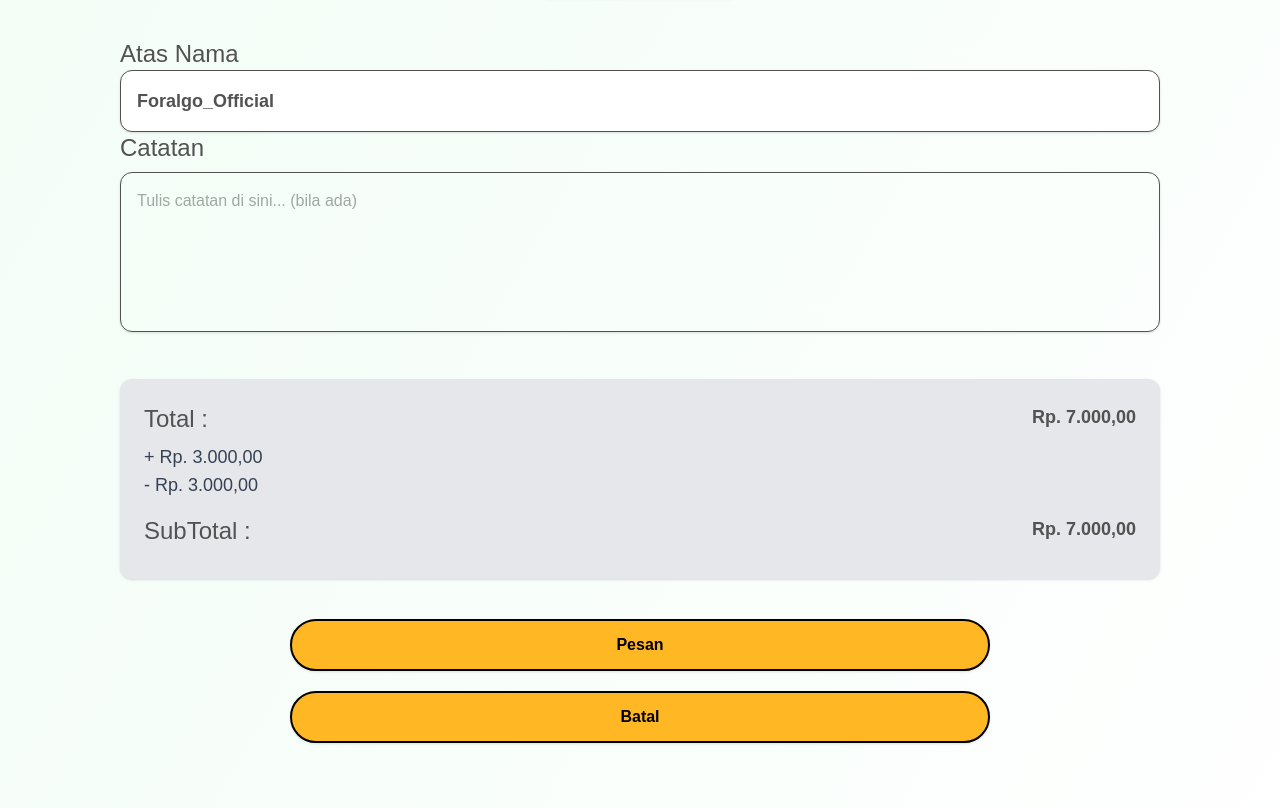
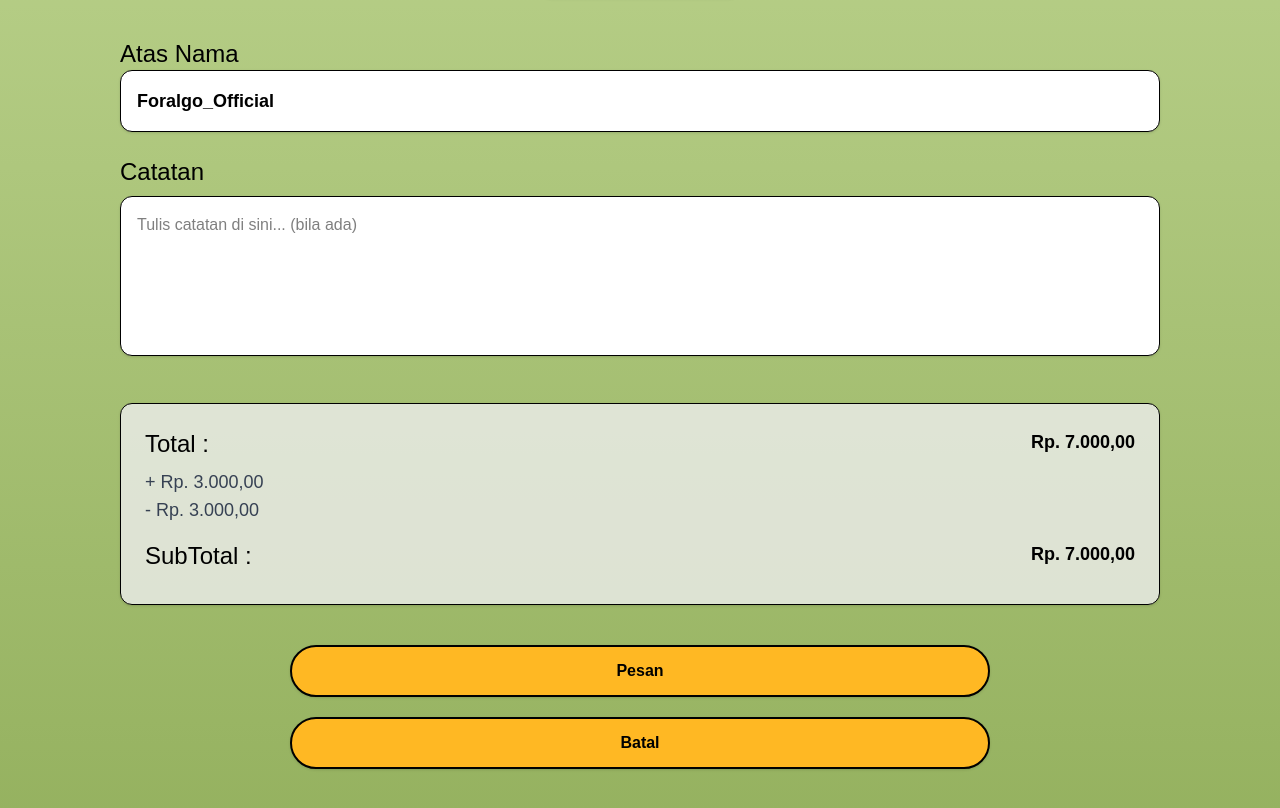
Before and after one commit to KevinSinatria/jajankuy-frontend, a React (Vite) app: page /checkout in a window 1280 px wide. Shown: the part 966-1774 px from the top of the page. Built offline with nearby package versions, Linux system fonts and the light colour scheme.

Commit message:
feat: revisi ui

```diff
--- a/src/components/Checkout.jsx
+++ b/src/components/Checkout.jsx
@@ -97,16 +97,16 @@ function Checkout(props) {
         </div>
 
         {/* Catatan */}
-        <div>
+        <div className="mt-6">
           <label className="block text-2xl font-light mb-2">Catatan</label>
           <textarea
-            className="w-full h-40 p-4 rounded-xl border shadow resize-none focus:outline-none"
+            className="w-full h-40 p-4 rounded-xl border shadow resize-none focus:outline-none bg-white"
             placeholder="Tulis catatan di sini... (bila ada)"
           />
         </div>
 
         {/* Total */}
-        <div className="bg-gray-200 rounded-xl shadow p-6 text-lg mt-10">
+        <div className="bg-[#EEEEEECC] border rounded-xl shadow p-6 text-lg mt-10">
           <div className="flex justify-between mb-2">
             <span className="font-light text-2xl">Total :</span>
             <span className="font-semibold">Rp. 7.000,00</span>
--- a/src/pages/CheckoutPage.jsx
+++ b/src/pages/CheckoutPage.jsx
@@ -5,7 +5,7 @@ import Checkout from "../components/Checkout";
 function CheckoutPage() {
   return (
     <div>
-      <div className="w-full min-h-screen flex flex-col bg-gradient-to-br from-green-50 to-white text-neutral-600">
+      <div className="w-full min-h-screen flex flex-col" style={{ backgroundImage: 'linear-gradient(to top, #83A24A, #AEC77D, #D7EAAE)', }}>
         <Navbar />
         <Checkout/>
       </div>
--- a/src/pages/DetailsPage.jsx
+++ b/src/pages/DetailsPage.jsx
@@ -35,12 +35,12 @@ const DetailsPage = () => {
     };
 
     return (
-        <div className="min-h-screen bg-white text-neutral-800">
+        <div className="min-h-screen text-neutral-800" style={{ backgroundImage: 'linear-gradient(to top, #83A24A, #AEC77D, #D7EAAE)', }}>
             <Navbar />
 
             {/* kontainer produk utama */}
             <section className="max-w-7xl mx-auto px-4 pt-40">
-                <div className="grid grid-cols-1 lg:grid-cols-3 gap-8 items-start">
+                <div className="grid grid-cols-1 lg:grid-cols-3 gap-8 items-center px-8 border rounded-2xl h-[421px]" style={{ backgroundImage: 'linear-gradient(to top, #CCF971, #E2FFA6, #FFFFFF)', }}>
                     <div className="flex justify-center">
                         <img
                             src={productImage}
@@ -64,7 +64,7 @@ const DetailsPage = () => {
                         </p>
                     </div>
 
-                    <div className="bg-white rounded-xl shadow-[0_0_25px_rgba(0,0,0,0.2)] p-8 w-full max-w-sm mx-auto lg:mx-0 flex flex-col gap-4">
+                    <div className="rounded-xl shadow-[0_0_25px_rgba(0,0,0,0.2)] p-8 w-full max-w-sm mx-auto lg:mx-0 flex flex-col gap-4 border" style={{ backgroundImage: 'linear-gradient(to top, #E2FFA6, #FFFFFF)', }}>
                         <div className="flex items-center justify-between px-4 py-4 rounded-md">
                             <button onClick={decrement} className="text-gray-600 hover:text-black">
                                 <CircleMinus size={30} />
--- a/src/pages/FavoritePage.jsx
+++ b/src/pages/FavoritePage.jsx
@@ -35,7 +35,7 @@ const FavoritePage = () => {
     };
 
     return (
-        <div className="bg-gradient-to-br from-white to-lime-50 min-h-screen">
+        <div className="min-h-screen" style={{ backgroundImage: 'linear-gradient(to top, #83A24A, #AEC77D, #D7EAAE)', }}>
             <Navbar />
             <div className="px-6 pt-24 pb-14">
                 <h1 className="text-3xl font-semibold text-center mt-14">Favorite</h1>
--- a/src/pages/HistoryPage.jsx
+++ b/src/pages/HistoryPage.jsx
@@ -76,7 +76,7 @@ function HistoryPage() {
   ]);
 
   return (
-    <div className="w-full min-h-screen flex flex-col bg-gradient-to-br from-green-50 to-white text-neutral-600">
+    <div className="w-full min-h-screen flex flex-col" style={{ backgroundImage: 'linear-gradient(to top, #83A24A, #AEC77D, #D7EAAE)', }}>
       <Navbar />
 
       <div className="mt-30 px-4 sm:px-6 lg:px-10">
@@ -153,12 +153,6 @@ function HistoryPage() {
                       >
                         Pesan Lagi
                       </a>
-                      <a
-                        href="/"
-                        className="bg-yellow-400 hover:bg-yellow-500 text-black font-semibold px-5 py-2 rounded-lg transition duration-300 w-full text-center"
-                      >
-                        Hapus
-                      </a>
                     </div>
                   </div>
                 </div>
--- a/src/pages/KeranjangPage.jsx
+++ b/src/pages/KeranjangPage.jsx
@@ -38,7 +38,7 @@ const KeranjangPage = () => {
         .reduce((acc, item) => acc + item.harga * item.qty, 0);
 
     return (
-        <div className="flex flex-col min-h-screen bg-gradient-to-br from-white to-lime-50 text-gray-800">
+        <div className="flex flex-col min-h-screen text-gray-800" style={{ backgroundImage: 'linear-gradient(to top, #83A24A, #AEC77D, #D7EAAE)', }}>
             <Navbar />
             <main className='flex-1'>
                 <div className="container mx-auto px-6 py-10">
@@ -98,7 +98,7 @@ const KeranjangPage = () => {
                                     Rp. {totalHarga.toLocaleString("id-ID")},00
                                 </p>
                                 <button className="w-full bg-yellow-400 text-black font-semibold py-2 rounded-md hover:bg-yellow-500 transition">
-                                    Pesan
+                                    Checkout
                                 </button>
                             </div>
                         </div>
--- a/src/pages/ProfilePage.jsx
+++ b/src/pages/ProfilePage.jsx
@@ -26,7 +26,7 @@ function ProfilePage() {
   }
 
   return (
-    <div className="w-full min-h-screen flex flex-col bg-white text-neutral-700">
+    <div className="w-full min-h-screen flex flex-col text-neutral-700" style={{ backgroundImage: 'linear-gradient(to top, #83A24A, #AEC77D, #D7EAAE)', }}>
       <Navbar />
 
       <div className="flex flex-col items-center">
```
